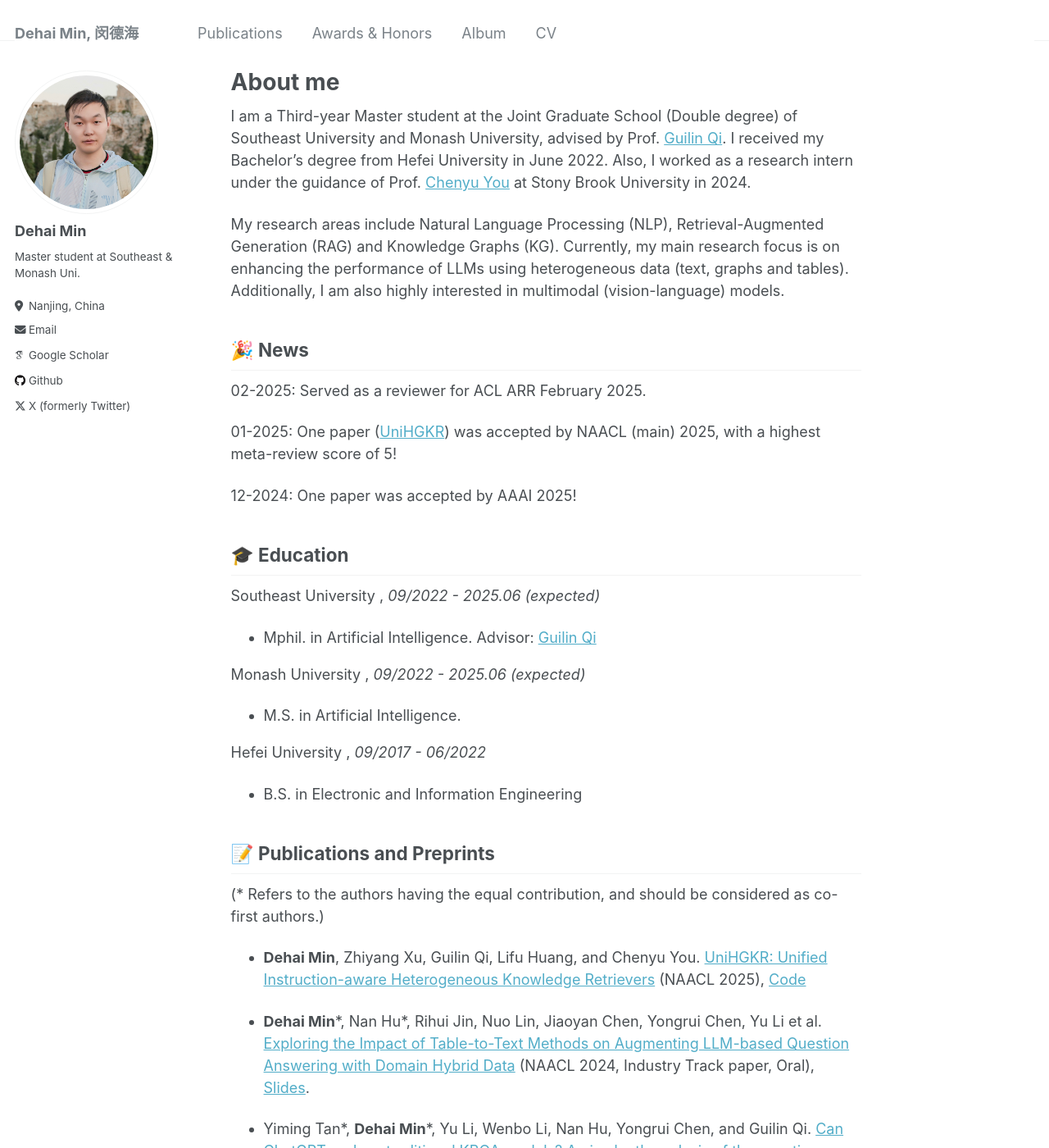
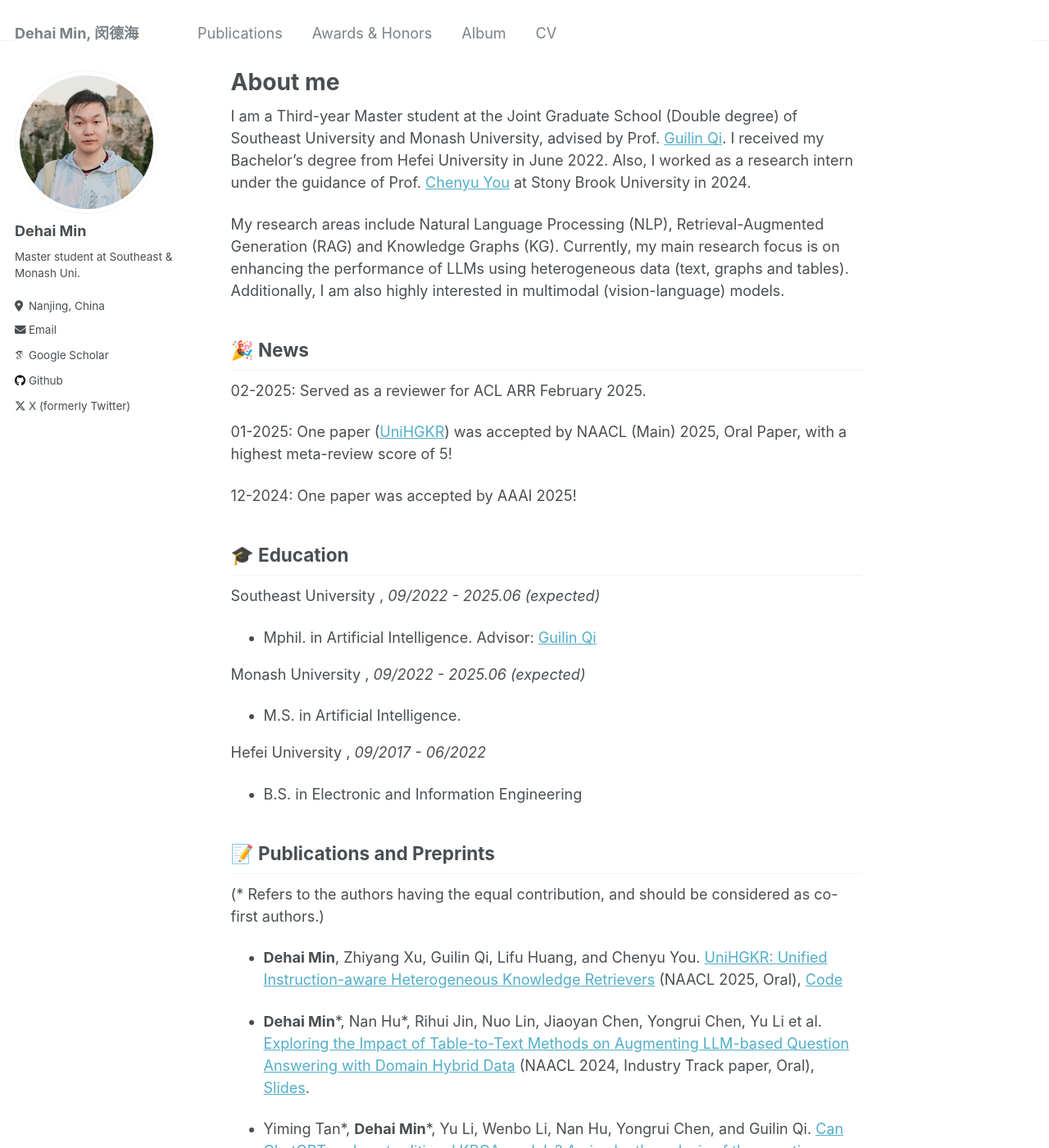
Before and after one commit to ZhishanQ/ZhishanQ.github.io, a Jekyll site: the page built from _pages/about.md, in a window 1280 px wide and 1400 px high. Shown: the whole window at 82% size. Built offline with Jekyll 4.4.1, drawn with Linux system fonts in a browser that asks for light colours; some web fonts are replaced.

Commit message:
Update about.md

```diff
--- a/_pages/about.md
+++ b/_pages/about.md
@@ -16,7 +16,7 @@ My research areas include Natural Language Processing (NLP), Retrieval-Augmented
 
 02-2025: Served as a reviewer for ACL ARR February 2025.
 
-01-2025: One paper ([UniHGKR](https://arxiv.org/abs/2410.20163)) was accepted by NAACL (main) 2025, with a highest meta-review score of 5!
+01-2025: One paper ([UniHGKR](https://arxiv.org/abs/2410.20163)) was accepted by NAACL (Main) 2025, Oral Paper, with a highest meta-review score of 5!
 
 12-2024: One paper was accepted by AAAI 2025!
 
@@ -39,7 +39,7 @@ Hefei University , *09/2017 - 06/2022*
 (* Refers to the authors having the equal contribution, and should be considered as co-first authors.)
 
 
-* **Dehai Min**, Zhiyang Xu, Guilin Qi, Lifu Huang, and Chenyu You. [UniHGKR: Unified Instruction-aware Heterogeneous Knowledge Retrievers](https://arxiv.org/abs/2410.20163) (NAACL 2025), [Code](https://github.com/ZhishanQ/UniHGKR)
+* **Dehai Min**, Zhiyang Xu, Guilin Qi, Lifu Huang, and Chenyu You. [UniHGKR: Unified Instruction-aware Heterogeneous Knowledge Retrievers](https://arxiv.org/abs/2410.20163) (NAACL 2025, Oral), [Code](https://github.com/ZhishanQ/UniHGKR)
 
 
 * **Dehai Min**\*, Nan Hu\*, Rihui Jin, Nuo Lin, Jiaoyan Chen, Yongrui Chen, Yu Li et al. [Exploring the Impact of Table-to-Text Methods on Augmenting LLM-based Question Answering with Domain Hybrid Data](https://arxiv.org/abs/2402.12869) (NAACL 2024, Industry Track paper, Oral), [Slides](https://zhishanq.github.io/files/Oral_for_NAACL_2024.pdf).
```
